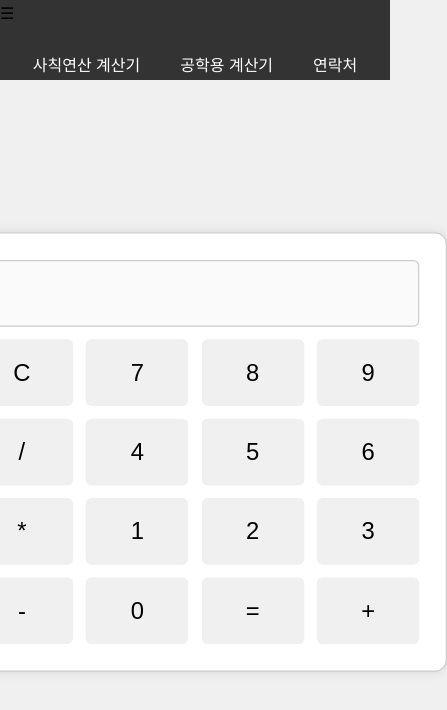
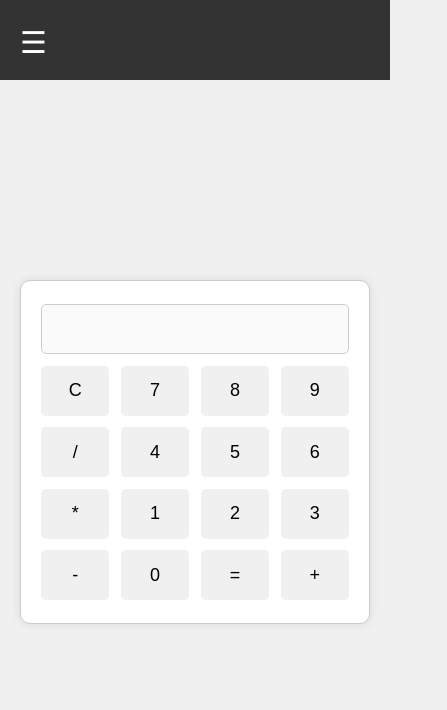
Before and after one commit to wlsdn347/calculator, a plain HTML site: page index.html in a window 390 px wide. Shown: the whole page, 447 px wide, since content can reach past the window. Drawn offline with Linux system fonts and the light colour scheme; files that its build step writes are made by us from their sources; files whose address does not match are found by name.

Commit message:
Update styles.css

```diff
--- a/styles.css
+++ b/styles.css
@@ -1,3 +1,4 @@
+/* 기본 스타일 */
 body {
     display: flex;
     flex-direction: column;
@@ -17,7 +18,19 @@ body {
     top: 0;
     left: 0;
     z-index: 1000;
-    height: 80px; /* 배너의 세로폭을 키움 */
+    height: 80px;
+    display: flex;
+    justify-content: space-between;
+    align-items: center;
+    padding: 0 20px;
+    box-sizing: border-box;
+}
+
+.hamburger-menu {
+    display: none;
+    font-size: 30px;
+    color: white;
+    cursor: pointer;
 }
 
 .navbar ul {
@@ -26,8 +39,8 @@ body {
     padding: 0;
     display: flex;
     justify-content: center;
-    align-items: center; /* 세로 중앙 정렬 */
-    height: 100%; /* ul 요소가 배너의 전체 높이를 차지하도록 설정 */
+    align-items: center;
+    height: 100%;
 }
 
 .navbar li {
@@ -40,42 +53,44 @@ body {
     text-align: center;
     padding: 14px 20px;
     text-decoration: none;
-    font-size: 12pt; /* 글자 크기를 12pt로 설정 */
+    font-size: 12pt;
 }
 
 .navbar li a:hover {
-    color: blue; /* 호버 시 글자 색상을 파란색으로 변경 */
+    color: blue;
 }
 
 .container {
     display: flex;
     flex-direction: column;
     align-items: center;
-    justify-content: center; /* 세로축 중앙 정렬 */
-    height: calc(100vh - 80px); /* 네비게이션 바 높이를 뺀 전체 높이 설정 */
-    width: 100%; /* 전체 너비 설정 */
-    margin-top: 80px; /* 네비게이션 바 높이만큼 여백 추가 */
+    justify-content: center;
+    height: calc(100vh - 80px);
+    width: 100%;
+    margin-top: 80px;
+    padding: 20px;
+    box-sizing: border-box;
 }
 
 .calculator {
     border: 1px solid #ccc;
     border-radius: 10px;
-    padding: 23px; /* 15% 증가 */
+    padding: 23px;
     background-color: #fff;
     box-shadow: 0 0 10px rgba(0, 0, 0, 0.1);
-    transform: scale(1.15); /* 15% 증가 */
-    width: 100%; /* 전체 너비 설정 */
-    max-width: 400px; /* 최대 너비 설정 */
-    margin-bottom: 20px; /* 하단 여백 추가 */
+    transform: scale(1.15);
+    width: 100%;
+    max-width: 400px;
+    margin-bottom: 20px;
 }
 
 #display, #display-scientific {
     width: 100%;
-    height: 57.5px; /* 15% 증가 */
-    font-size: 27.6px; /* 15% 증가 */
+    height: 57.5px;
+    font-size: 27.6px;
     text-align: right;
-    margin-bottom: 11.5px; /* 15% 증가 */
-    padding: 11.5px; /* 15% 증가 */
+    margin-bottom: 11.5px;
+    padding: 11.5px;
     box-sizing: border-box;
     border: 1px solid #ccc;
     border-radius: 5px;
@@ -84,12 +99,12 @@ body {
 .buttons {
     display: grid;
     grid-template-columns: repeat(4, 1fr);
-    gap: 11.5px; /* 15% 증가 */
+    gap: 11.5px;
 }
 
 .button {
-    height: 57.5px; /* 15% 증가 */
-    font-size: 20.7px; /* 15% 증가 */
+    height: 57.5px;
+    font-size: 20.7px;
     border: none;
     border-radius: 5px;
     background-color: #f0f0f0;
@@ -142,3 +157,54 @@ body {
     from {bottom: 30px; opacity: 1;}
     to {bottom: 0; opacity: 0;}
 }
+
+/* 반응형 스타일 */
+@media (max-width: 768px) {
+    .hamburger-menu {
+        display: block;
+    }
+
+    .navbar ul {
+        flex-direction: column;
+        position: fixed;
+        top: 80px;
+        left: -100%;
+        width: 100%;
+        background-color: #333;
+        transition: left 0.3s ease;
+    }
+
+    .navbar ul.active {
+        left: 0;
+    }
+
+    .navbar li {
+        width: 100%;
+        text-align: center;
+    }
+
+    .container {
+        padding: 20px;
+        width: 100%;
+        overflow-x: hidden;
+    }
+
+    .calculator {
+        transform: scale(1);
+        width: 100%;
+        max-width: 100%;
+        padding-left: 20px;
+        padding-right: 20px;
+        box-sizing: border-box;
+    }
+
+    #display, #display-scientific {
+        font-size: 20px;
+        height: 50px;
+    }
+
+    .button {
+        font-size: 18px;
+        height: 50px;
+    }
+}
```
